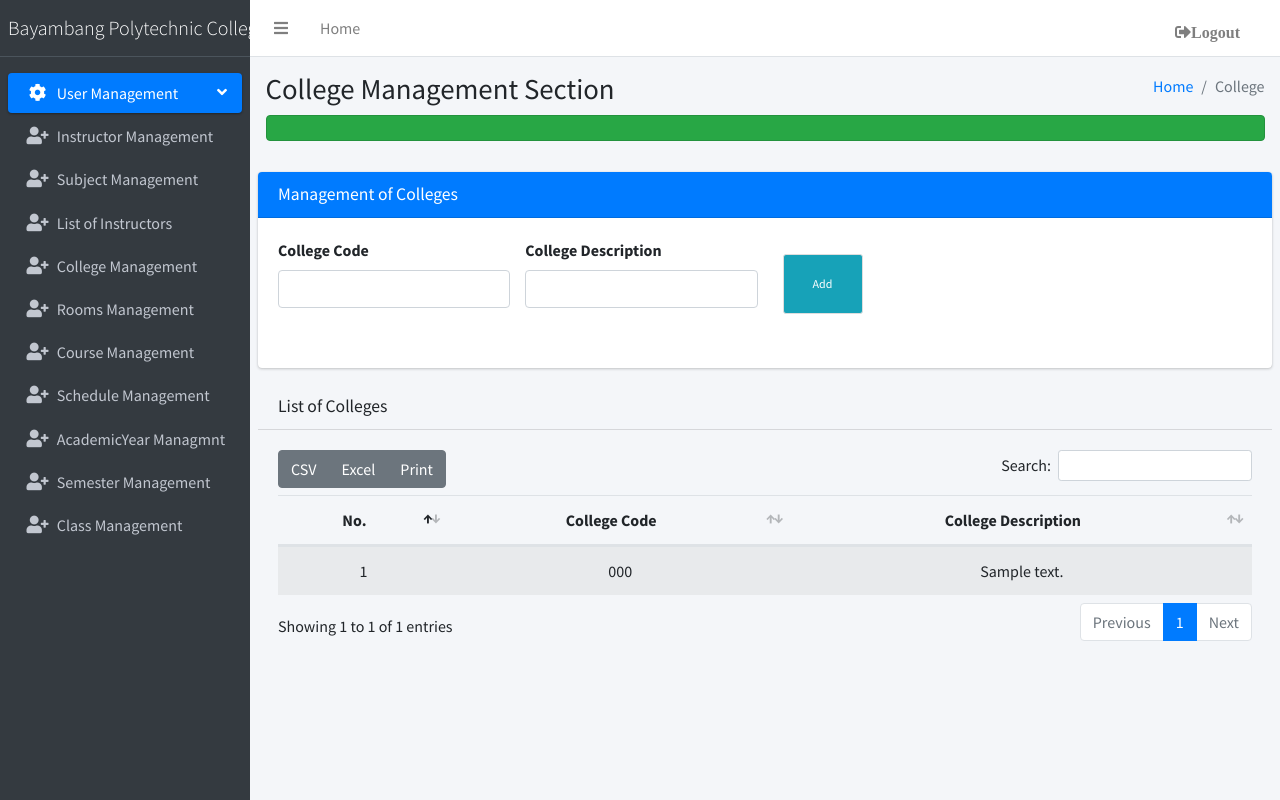
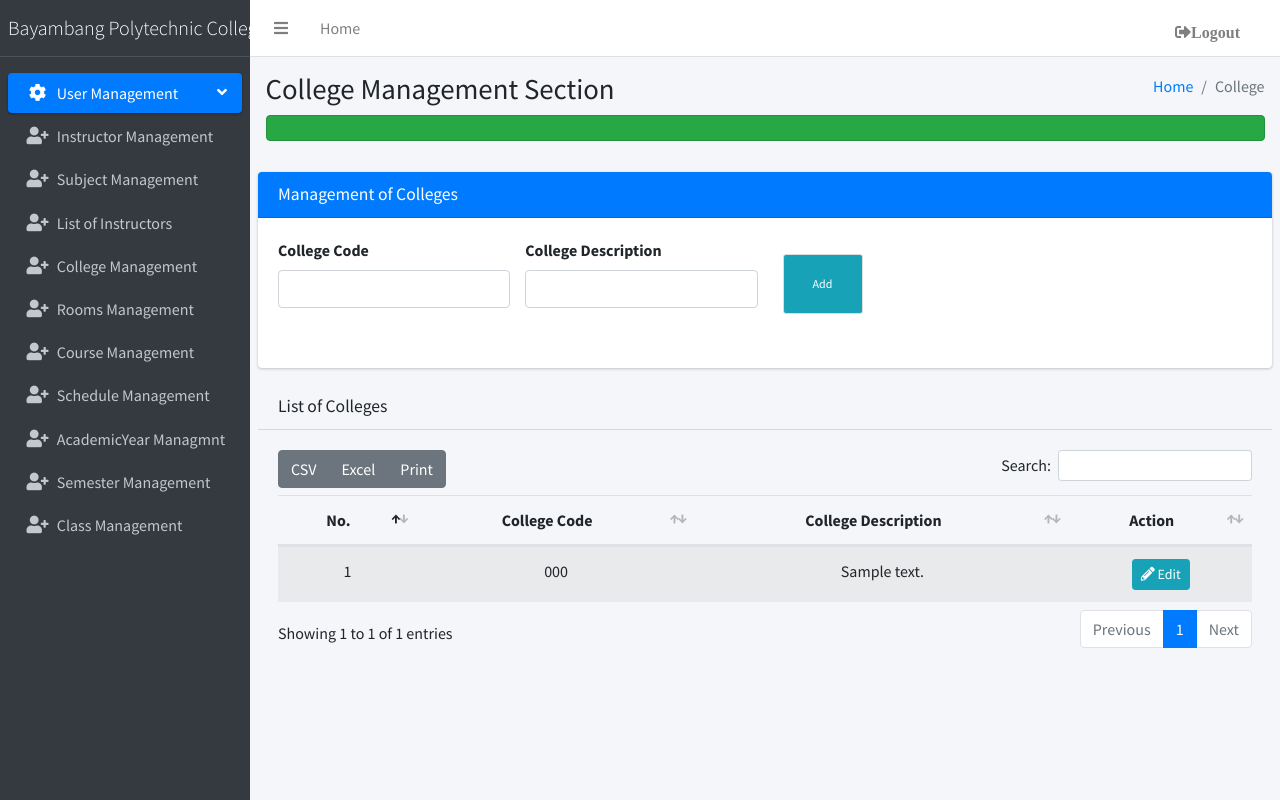
Before and after one commit to juniojjvIT06/bpc, a PHP site: the page made by application/views/form_add_college.php in a window 1280 px wide. Run offline with PHP 8.4, Linux system fonts and the light colour scheme; the template is opened without the code that fills it: most values are stand-ins (such as "Sample title", 1, 10 or a date in 2020); data that the repository does not hold is empty; some libraries are stand-ins or nearby versions.

Commit message:
added delete function for instructor and college

```diff
--- a/application/controllers/Instructors.php
+++ b/application/controllers/Instructors.php
@@ -210,7 +210,7 @@ class Instructors extends CI_Controller
 		}
 	}
 
-	public function delete_instructor($instructor_id)
+	public function instructor_delete($instructor_id)
 	{
 		$this->session->set_flashdata('success', 'Successfully Deleted!');
 		//$this->session->userdata('lgudms_user_id');
--- a/application/models/Instructor_model.php
+++ b/application/models/Instructor_model.php
@@ -67,6 +67,7 @@ class Instructor_model extends CI_Model
         $this->db->where("subject_code", $subject_code);
         $this->db->update('tbl_bpc_specialty', $data);
     }
+
     public function insert_single_specialty($instructor_id, $subject_code){
 
         $data = array(
--- a/application/views/form_add_college.php
+++ b/application/views/form_add_college.php
@@ -89,20 +89,94 @@
                         <th>No.</th>
                         <th>College Code</th>
                         <th>College Description</th>
+                        <th>Action</th>
                     </tr>
                 </thead>
 
                 <tbody>
-                <?php $i = 1;
+                    <?php $i = 1;
                     foreach ($colleges as $row) {  ?>
-                    <tr>
-                    <td><?=  $i; ?></td>
-                    <td><?=  $row -> college_code; ?></td>
-                    <td><?=  $row -> college_description; ?></td>
-                        <?php $i++; } ?>
+                        <tr>
+                            <td><?= $i; ?></td>
+                            <td><?= $row->college_code; ?></td>
+                            <td><?= $row->college_description; ?></td>
+                            <td>
+                                <a class="btn btn-info btn-sm" href="#" data-toggle="modal" data-target="#modal-edit-<?php echo $row->college_code ?>">
+                                    <i class="fas fa-pencil-alt">
+                                    </i>
+                                    Edit
+                                </a>
+
+                            </td>
+
+
+                            <!-- /.modal-edit -->
+                            <div class="modal fade" id="modal-edit-<?php echo $row->college_code ?>">
+                                <div class="modal-dialog modal-lg">
+                                    <div class="modal-content form-group">
+                                        <div class="modal-header">
+                                            <h4 class="modal-title">College Code Management:</h4>
+                                            <button type="button" class="close" data-dismiss="modal" aria-label="Close">
+                                                <span aria-hidden="true">&times;</span>
+                                            </button>
+                                        </div>
+                                        <?= form_open_multipart("Management/college_update/" . $row->college_code) ?>
+                                        <div class="modal-body">
+
+                                            <div class="row ">
+
+                                                <div class="col">
+
+                                                    <label for="inputName">College Code:</label>
+                                                    <input type="text" name="college_code_edit" class="form-control" value="<?php echo $row->college_code ?>" readonly>
+                                                    <label class="text-danger" style="font-size:13px;"> <?php echo form_error('instructor_id') ?></label>
+
+                                                </div>
+                                            </div>
+                                            <div class="row">
+
+
+                                                <div class="col">
+
+                                                    <label for="inputName">College Description:</label>
+                                                    <input type="text" name="college_desc_edit" class="form-control" value="<?php echo $row->college_description ?>" required>
+                                                    <label class="text-danger" style="font-size:13px;"> <?php echo form_error('college_desc_edit') ?></label>
+
+                                                </div>
+                                            </div>
+
+                                            <div class="row ">
+                                                <div class="col">
+                                                    <input type="submit" class="btn btn-success" value="UPDATE"></input>
+                                                    <!-- <input type="button" class="btn btn-danger" value="DELETE"></input> -->
+                                                    <a href="<?= base_url('management/college_delete/' . $row->college_code) ?>"><input type="button" class="btn btn-danger" onclick="return  confirm('Are you sure to proceed remove College Code:  ' + '<?php echo $row->college_code ?>')" value="Delete"></button></a>
+
+
+                                                </div>
+                                                <div class="col">
+
+                                                </div>
+                                            </div>
+
+
+                                        </div>
+
+
+                                        <?= form_close() ?>
+
+                                    </div>
+
+                                </div>
+                                <!-- /.modal-content -->
+                            </div>
+                        <?php $i++;
+                    } ?>
+
                         </tr>
                 </tbody>
             </table>
+
+
         </div>
         <!-- /.card-body -->
 </div>
```
Also changed, not shown: application/controllers/Management.php (+31 -0 lines), application/models/Management_model.php (+14 -0 lines), application/views/form_add_instructor.php (+7 -6 lines), application/views/list_view_instructor.php (+4 -6 lines), assets/photosinstructor/23-BPC-007i.jpg (added).
